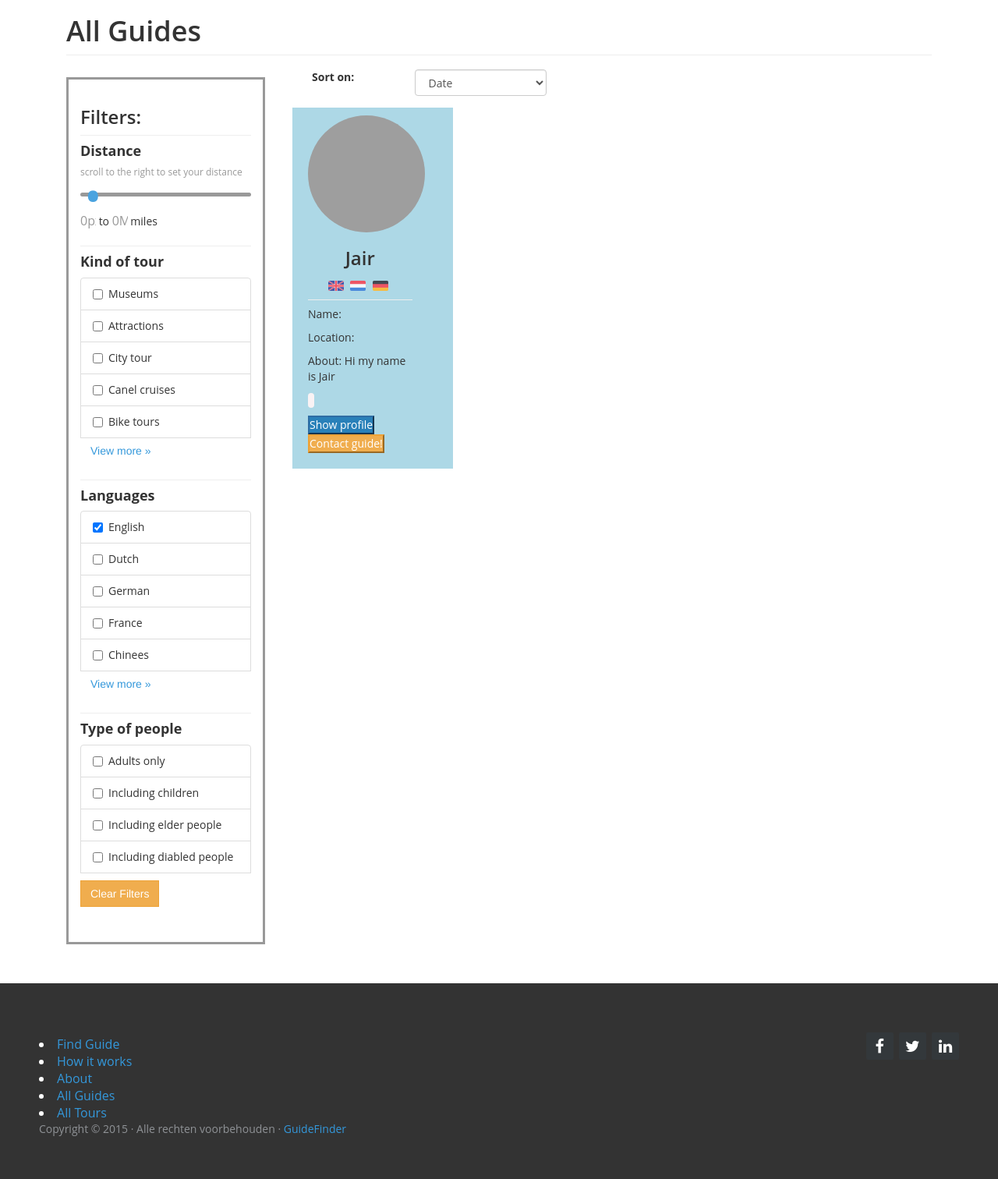
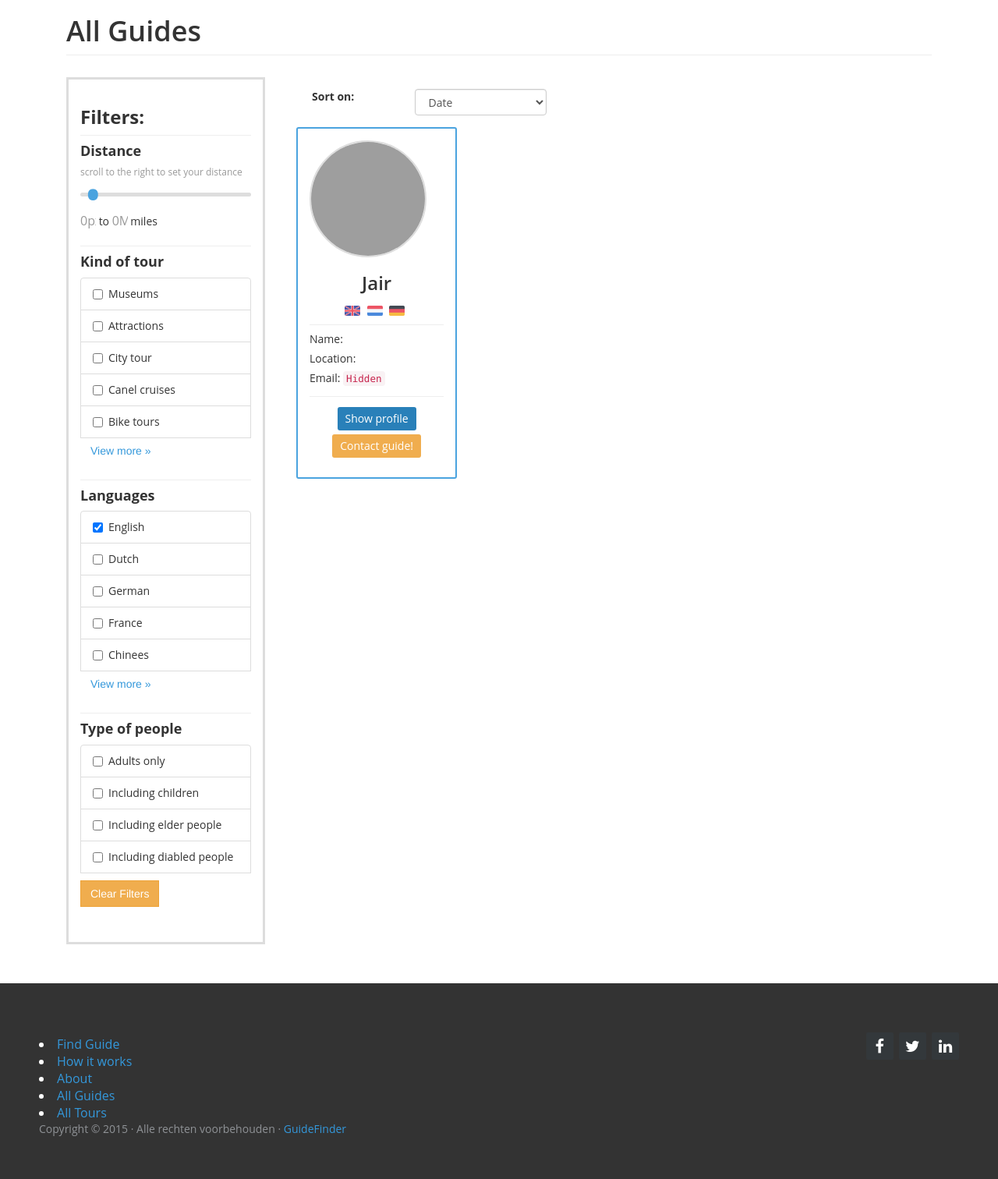
Before and after one commit to JairZijp/guidefinder, a PHP site: page /Guidefinder/index.php?page=allguides in a window 1280 px wide. Shown: the part 80-1592 px from the top of the page at 78% size. Run offline with PHP 8.4, Linux system fonts and the light colour scheme; data comes from the database, SQL or seed files in the repository; grey boxes labelled with a size stand in for pictures from a placeholder-image service; some libraries are stand-ins or nearby versions; grey boxes are pictures that could not be loaded.

Commit message:
kleine aanpassingen in vormgeving

```diff
--- a/css/main.css
+++ b/css/main.css
@@ -2,13 +2,11 @@
 .bg-success {
     padding: 0 5px;
 }
-h4.filtertitel {
-    font-weight: bold;
+.nomar {
+    margin: 0;
 }
-}
-a {
-    color: #EF1F2F;
-    text-decoration: none;
+.nobold {
+    font-weight: normal;
 }
 .grijs {
     color: #999;
@@ -19,15 +17,28 @@
 }
 /* ------------------------------ All Guides page -------------------------------- */
 .sorteren {
-    margin: 10px 0;
+    margin: 35px 0 5px 0;
 }
 .user-block {
-    margin: 5px;
-    padding: 10px 5px;
-    background-color: lightblue;
+    margin: 10px;
+    padding: 15px 0px;
+    background-color: #fff;
+    border: 2px solid #4aa3df;
+    border-radius: 3px;
 }
 .user-list-image {
     border-radius: 50%;
+    border: 2px solid #ddd;
+    text-align: center;
+}
+.guidebuttons {
+    text-align: center;
+}
+button.guidebutton {
+    padding: 5px 10px;
+    margin: 5px 0 0 0;
+    border: 0;
+    border-radius: 3px;
     text-align: center;
 }
 /* --------- Gids filters ----------- */
@@ -36,13 +47,18 @@
     margin: 20px 0 0 0;
     background: #fff;
     padding: 15px;
-    border: 3px solid #999;
+    border: 3px solid #ddd;
 }
-
+h3.filtertitel {
+    font-weight: bold;
+}
+h4.filtertype {
+    font-weight: bold;
+}
 .slider {
     height: 5px;
     width: 100%;
-    background-color: #999;
+    background-color: #ddd;
     border-radius: 30px;
     margin: 20px 0;
 }
@@ -51,7 +67,7 @@
     position: absolute;
     cursor: pointer;
     font-size: 60px;
-    margin-top: -38px;
+    margin-top: -40px;
     color: #4aa3df;
     padding-left: 5px;
     padding-right: 5px;
--- a/views/allGuides.php
+++ b/views/allGuides.php
@@ -36,10 +36,10 @@
     </div>
     <div class="col-xs-12 col-sm-3">
         <div class="guidefilters">
-            <h3>Filters:</h3>
+            <h3 class="filtertitel">Filters:</h3>
             <hr>
             <div class="checkbox">
-                <h4 class="filtertitel">Distance</h4>
+                <h4 class="filtertype">Distance</h4>
                 <h6 class="grijs">scroll to the right to set your distance</h6>
                 <ul class="list-group">
                     <div class="slider">
@@ -51,7 +51,7 @@
             </div>
             <hr>
             <div class="checkbox">
-                <h4 class="filtertitel">Kind of tour</h4>
+                <h4 class="filtertype">Kind of tour</h4>
                 <ul class="list-group">
                     <li class="list-group-item">
                         <label>
@@ -102,7 +102,7 @@
             </div>
             <hr>
             <div class="checkbox">
-                <h4 class="filtertitel">Languages</h4>
+                <h4 class="filtertype">Languages</h4>
                 <ul class="list-group">
                     <li class="list-group-item">
                         <label>
@@ -134,7 +134,7 @@
             </div>
             <hr>
             <div class="checkbox">
-                <h4 class="filtertitel">Type of people</h4>
+                <h4 class="filtertype">Type of people</h4>
                 <ul class="list-group">
                     <li class="list-group-item">
                         <label>
@@ -164,7 +164,9 @@
     </div>
     <div class="col-xs-12 col-sm-9">
         <div class="col-xs-12 sorteren">
-            <div class="col-xs-2"><label for="sort">Sort on:</label></div>
+            <div class="col-xs-2">
+                <label for="sort">Sort on:</label>
+            </div>
             <div class="col-xs-3">
                 <select class="form-control pull-left">
                     <option>Date</option>
@@ -183,21 +185,36 @@
                 <div class="col-md-3">
                     <img class="user-list-image" height="150" width="150" src="images/profile/<?= $info['image']; ?>">
                 </div>
-                    <div class="col-md-10">
+                <div class="col-md-12">
                     <h3 class="center"><?= $info['username']; ?></h3>
                     <p class="center">
-                        <img src="images/vlaggen/United-Kingdom.png" class="taal-vlag-profiel" alt="English" title="English"/>
-                        <img src="images/vlaggen/Netherlands.png" class="taal-vlag-profiel" alt="Dutch" title="Dutch"/>
-                        <img src="images/vlaggen/Germany.png" class="taal-vlag-profiel" alt="German" title="German"/>
+                        <img src="images/vlaggen/United-Kingdom.png" class="taal-vlag-profiel" alt="English" title="English" />
+                        <img src="images/vlaggen/Netherlands.png" class="taal-vlag-profiel" alt="Dutch" title="Dutch" />
+                        <img src="images/vlaggen/Germany.png" class="taal-vlag-profiel" alt="German" title="German" />
                     </p>
                     <hr>
-                        <p>Name: <?= $info['firstname']; ?> <?= $info['lastname']; ?></p>
-                        <p>Location: <b><?= $info['city'];?></b></p>
-                        <p>About:
+                    <p class="nomar">
+                        <label for="name" class="nobold">Name:</label>
+                        <?= $info['firstname']; ?>
+                            <?= $info['lastname']; ?>
+                    </p>
+                    <p class="nomar">
+                        <label for="location" class="nobold">Location:</label> <b><?= $info['city'];?></b></p>
+                    <p class="nomar">
+<!--
+                        <label for="about" class="nobold">About:</label>
                         <?= $info ['description']; ?>
+-->
                     </p>
-                        <p><code><?= $info['email']; ?></code></p>
-                        <p><button class="btn-primary">Show profile</button><button class="btn-warning">Contact guide!</button></p>
+                    <p class="nomar">
+                        <label for="email" class="nobold">Email:</label> <code title="Click on: 'Contact guide!' te get his email">Hidden</code>
+                        <!--                    <code><?= $info['email']; ?></code>-->
+                    </p>
+                    <hr>
+                    <p class="guidebuttons">
+                        <button class="btn-primary guidebutton">Show profile</button>
+                        <button class="btn-warning guidebutton">Contact guide!</button>
+                    </p>
                 </div>
             </div>
             <?php
```
Also changed, not shown: images/profile/084057f79c80b0251dea774f330a4e7b.jpg (added). Lines whose indentation alone changed are shown as unchanged.
